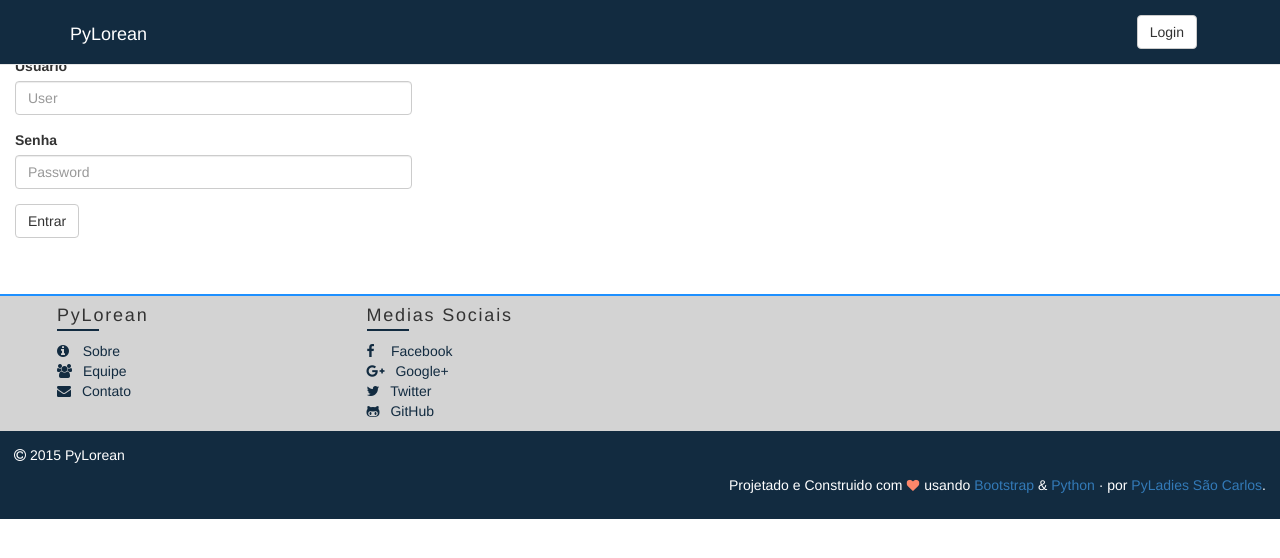
After one commit to PyLadiesSanca/PyLorean, a Django app: page /login/ in a window 1280 px wide. The commit adds this page. Shown: the top 558 px of the page. Run offline with Django 3.2, Linux system fonts and the light colour scheme; some libraries are stand-ins or nearby versions.

Commit message:
Added login feature, but it's not working quite right yet

```diff
--- a/pylorean/core/views.py
+++ b/pylorean/core/views.py
@@ -1,5 +1,26 @@
-from django.views.generic import TemplateView
+from django.contrib.auth import logout
+from django.contrib.auth.forms import AuthenticationForm
+from django.http import HttpResponseRedirect, HttpRequest, HttpResponsePermanentRedirect, HttpResponseGone
+from django.views.generic import RedirectView, TemplateView
+from django.views.generic.edit import FormView
 
 
 class IndexView(TemplateView):
     template_name = 'core/index.html'
+
+
+class LoginView(FormView):
+    template_name = 'core/login.html'
+    form_class = AuthenticationForm
+    success_url = '/'
+
+class LogoutView(RedirectView):
+    def get(self, request, *args, **kwargs):
+        logout(request)
+        url = self.get_redirect_url(*args, **kwargs)
+        if url:
+            if self.permanent:
+                return HttpResponsePermanentRedirect(url)
+            else:
+                return HttpResponseRedirect(url)
+        return HttpResponseGone()
--- a/pylorean/pylorean/urls.py
+++ b/pylorean/pylorean/urls.py
@@ -16,9 +16,11 @@ Including another URLconf
 from django.conf.urls import include, url
 from django.contrib import admin
 
-from core.views import IndexView
+from core.views import IndexView, LoginView, LogoutView
 
 urlpatterns = [
     url(r'^admin/', include(admin.site.urls)),
     url(r'^$', IndexView.as_view(), name='index'),
+    url(r'^login/$', LoginView.as_view(), name='login'),
+    url(r'^logout/$', LogoutView.as_view(), name='logout'),
 ]
--- a/pylorean/templates/base.html
+++ b/pylorean/templates/base.html
@@ -40,6 +40,15 @@
             <div class="navbar-header">
                 <a  id="navbar-brand" class="navbar-brand" href="#">PyLorean</a>
             </div><!--//.navbar-header-->
+            {% block login %}
+            <div class="btn pull-right">
+                {% if request.user.is_authenticated %}
+                    <a href="{% url "logout" %}" class="btn btn-default navbar-btn">Logout</a>
+                {% else %}
+                    <a href="{% url "login" %}" class="btn btn-default navbar-btn">Login</a>
+                {% endif %}
+            </div>
+            {% endblock login %}
         </div><!--//.container -->
     </nav><!--//.navbar -->
     {% endblock menu %}
--- /dev/null
+++ b/pylorean/templates/core/login.html
@@ -0,0 +1,25 @@
+{% extends "base.html" %}
+{% block content %}
+{{ form.error }}
+{{ form.errors }}
+<div class="row">
+    <div class="col-md-4">
+        <form action="/login/" method="post">
+            {% csrf_token %}
+            {% if next %}
+            <input type="hidden" name="next" value="{{ next }}" />
+            {% endif %}
+            <div class="form-group">
+                <label for="{{ form.username.id }}">Usuario</label>
+                <input type="user" class="form-control" id="{{ form.username.id }}" name="{{ form.username.name }}" placeholder="User">
+            </div>
+            <div class="form-group">
+                <label for="{{ form.password.id }}">Senha</label>
+                <input type="password" class="form-control" id="{{ form.password.id }}" name="{{ form.password.name }}" placeholder="Password">
+            </div>
+
+            <button type="submit" class="btn btn-default">Entrar</button>
+        </form>
+    </div>
+</div>
+{% endblock content %}
--- /dev/null
+++ b/pylorean/templates/core/logout.html
@@ -0,0 +1,4 @@
+{% extends "base.html" %}
+{% block content %}
+<p> Você não está logado! </p>
+{% endblock content %}
```
